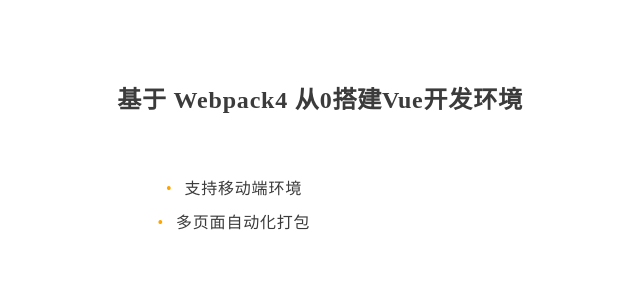
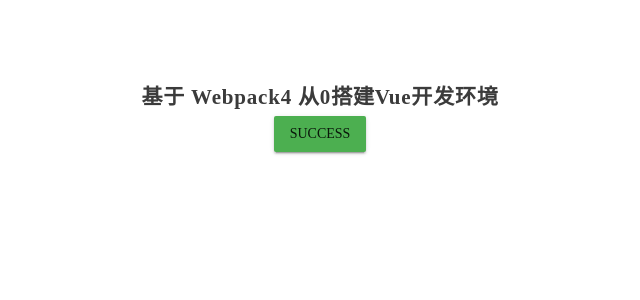
Before and after one commit to qiqingfu/webpack-config, a Vue app: page / in a window 1280 px wide. Shown: the top 300 px of the page, without its empty margins (320-960 px from the left). Built offline with nearby package versions, Linux system fonts and the light colour scheme.

Commit message:
add vuetify

```diff
--- a/package.json
+++ b/package.json
@@ -14,6 +14,7 @@
   "license": "ISC",
   "devDependencies": {
     "@babel/core": "^7.4.5",
+    "@babel/plugin-syntax-dynamic-import": "^7.2.0",
     "@babel/preset-env": "^7.4.5",
     "autoprefixer": "^9.6.0",
     "babel-eslint": "^10.0.2",
@@ -53,6 +54,8 @@
   },
   "dependencies": {
     "amfe-flexible": "^2.2.1",
-    "vue": "^2.6.10"
+    "babel-polyfill": "^6.26.0",
+    "vue": "^2.6.10",
+    "vuetify": "^1.5.16"
   }
 }
--- a/src/App.vue
+++ b/src/App.vue
@@ -1,10 +1,9 @@
 <template>
   <div id="app">
     <h2>基于 Webpack4 从0搭建Vue开发环境</h2>
-    <ul>
-      <li>支持移动端环境</li>
-      <li>多页面自动化打包</li>
-    </ul>
+    <div>
+      <v-btn color="green"> Success </v-btn>
+    </div>
   </div>
 </template>
 <script>
--- a/src/main.js
+++ b/src/main.js
@@ -1,5 +1,11 @@
+import 'babel-polyfill'
 import App from './App'
 import Vue from 'vue'
+import Vuetify from 'vuetify'
+
+import 'vuetify/dist/vuetify.min.css'
+
+Vue.use(Vuetify)
 
 new Vue({
     render: h => h(App)
```
Also changed, not shown: .babelrc, .eslintrc.js.
